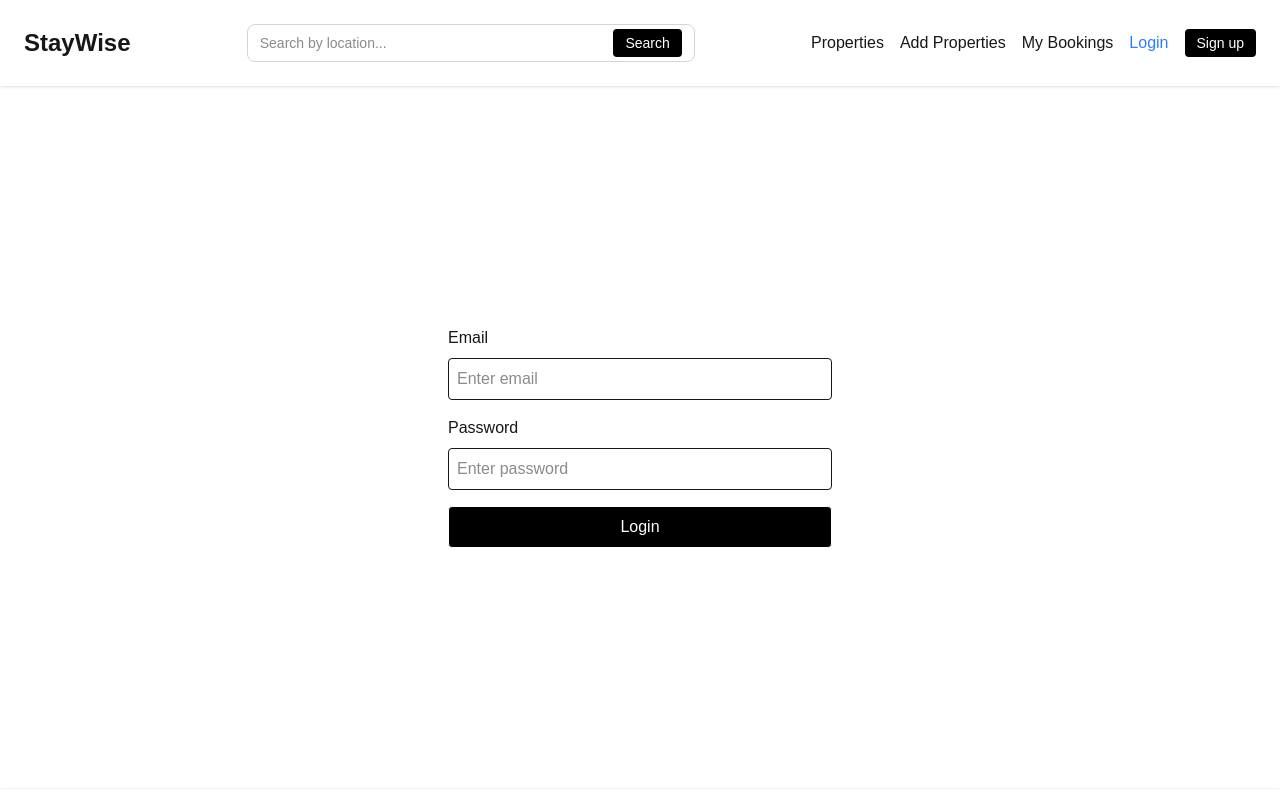
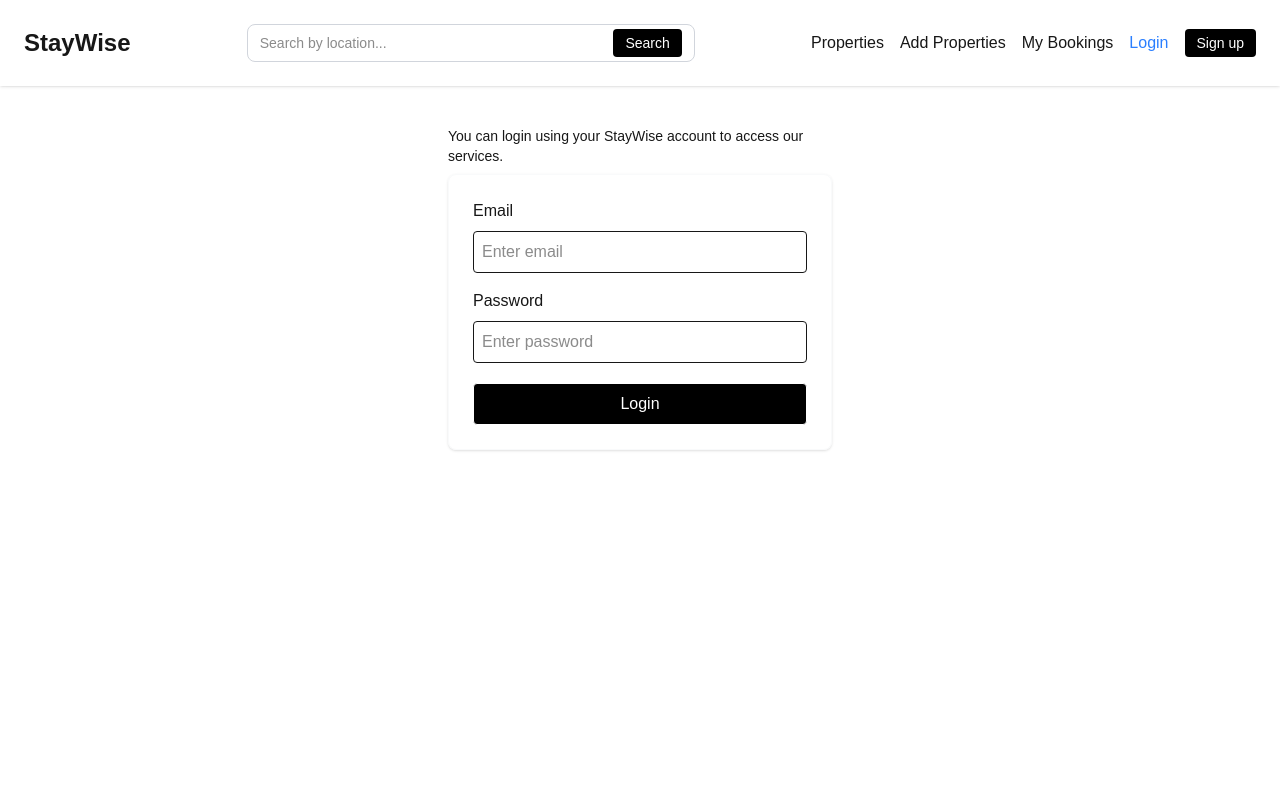
Before and after one commit to sharunnd/StayWise, a Next.js app in the folder frontend/: page /login in a window 1280 px wide. Shown: the top 800 px of the page. Built offline with nearby package versions, Linux system fonts and the light colour scheme; no server answers.

Commit message:
style sign in page

```diff
--- a/frontend/src/app/login/page.tsx
+++ b/frontend/src/app/login/page.tsx
@@ -29,11 +29,18 @@ export default function LoginPage() {
   };
 
   return (
-    <div className="max-w-sm mx-auto my-[30vh]">
-      <form onSubmit={submit} className="flex flex-col gap-2">
+    <div className="max-w-sm mx-auto mt-10 min-h-[100vh]">
+      <p className="text-sm mb-2">
+        You can login using your StayWise account to access our services.
+      </p>
+      <form
+        onSubmit={submit}
+        className="flex flex-col gap-2 border border-gray-50 rounded-lg shadow p-6"
+      >
         <label htmlFor="email">Email</label>
         <input
           name="email"
+          type="email"
           value={email}
           onChange={(e) => setEmail(e.target.value)}
           placeholder="Enter email"
@@ -47,7 +54,7 @@ export default function LoginPage() {
           value={password}
           onChange={(e) => setPassword(e.target.value)}
           placeholder="Enter password"
-          className="p-2 border rounded mb-2"
+          className="p-2 border rounded mb-3"
           required
         />
         <button
```
